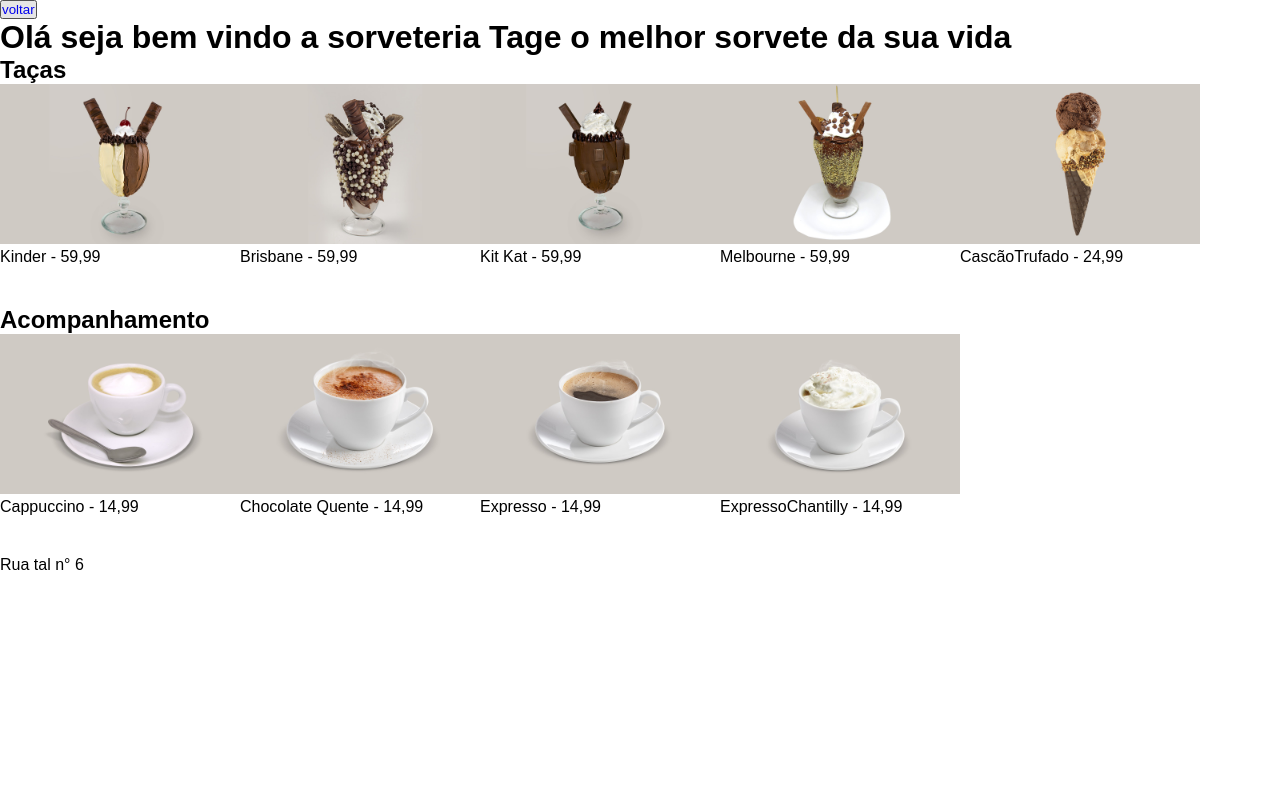
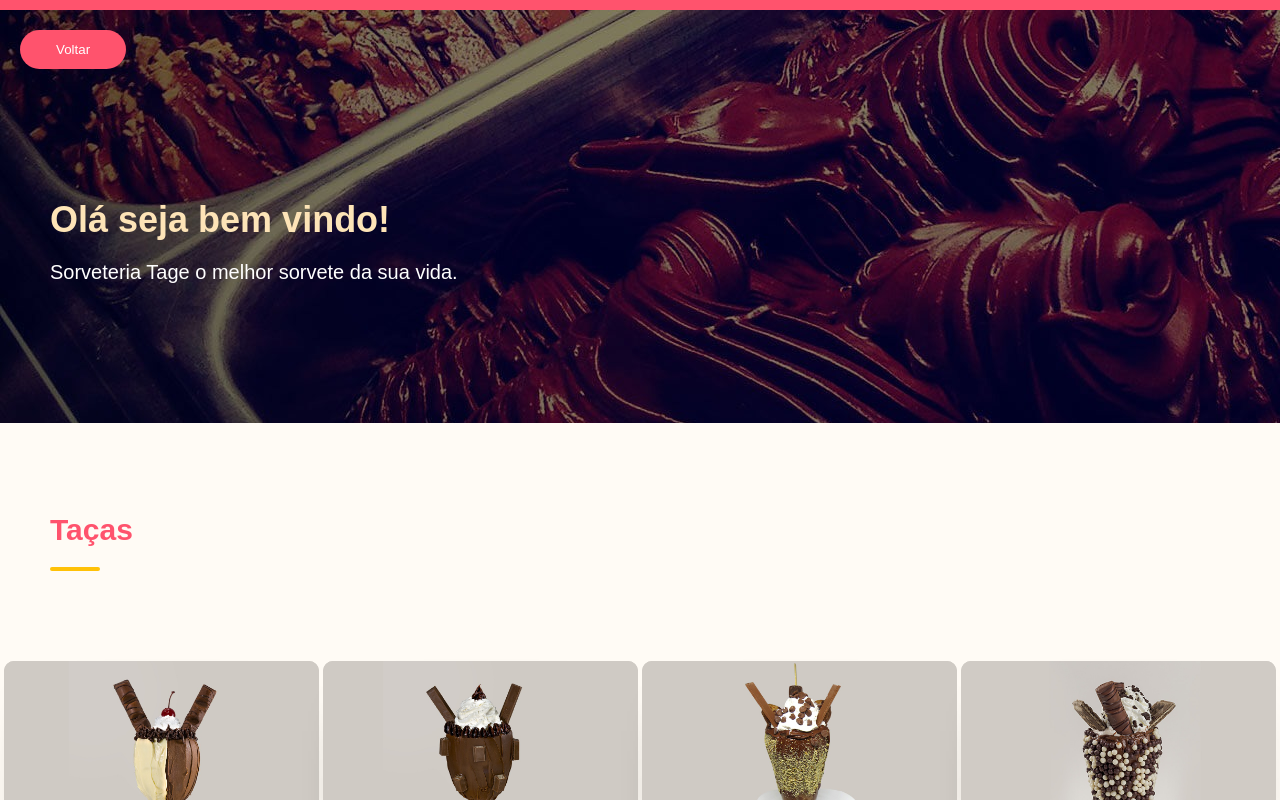
Before and after one commit to izadora0207/CP2-StyledRouter, a React (Create React App) app: page /sorveteria in a window 1280 px wide. Shown: the top 800 px of the page. Built offline with nearby package versions, Linux system fonts and the light colour scheme.

Commit message:
sorvete pronto?

```diff
--- a/src/app.css
+++ b/src/app.css
@@ -39,6 +39,14 @@ a{
   color: #fde4b7 ;
 }
 
+.banner{
+  background-image: url('./sorveteria/componente/img/sov.jpg');
+}
+
+.back{
+  background: #fde4b724;
+  padding-bottom: 200px;
+}
 
 @keyframes tada {
     from {
--- a/src/sorveteria/componente/cabecalho/Cabecalho.jsx
+++ b/src/sorveteria/componente/cabecalho/Cabecalho.jsx
@@ -1,13 +1,16 @@
 import React from 'react'
+import { Link } from 'react-router-dom'
+import { Button,H1,Div ,Linha} from '../../styled'
 
 export default function Cabecalho() {
     return (
         <div>
-            <h1>
-                <p>
-                    Olá seja bem vindo a sorveteria Tage o melhor sorvete da sua vida
-                </p>
-            </h1>
+            <Linha/>
+              <Button><Link to='/'>  Voltar </Link></Button>
+           <Div className='banner'>
+                <H1>Olá seja bem vindo!</H1>
+                <p> Sorveteria Tage o melhor sorvete da sua vida.</p>
+            </Div>
         </div>
     )
 }
--- a/src/sorveteria/componente/corpo/Corpo.jsx
+++ b/src/sorveteria/componente/corpo/Corpo.jsx
@@ -3,63 +3,63 @@ import Ft1 from '../img/KINDER.jpg'
 import Ft2 from '../img/Brisbane.jpg'
 import Ft3 from '../img/Kit Kat.jpg'
 import Ft4 from '../img/Melbourne.jpg'
-import Ft5 from '../img/CascãoTrufado.jpg'
-
 import Ct1 from '../img/Cappuccino.jpg'
 import Ct2 from '../img/Chocolate Quente.jpg'
 import Ct3 from '../img/Expresso.jpg'
 import Ct4 from '../img/ExpressoChantilly.jpg'
-import { Li, Ul, Img } from '../../../styled'
+import { Li, Ul, Img, H2,Linha2, H1} from '../../styled'
 
 export default function Corpo() {
     return (
-        <div>
-            <h2>
-                Taças
-            </h2>
+        <div className="back">
+            <H2>Taças  <Linha2/></H2>
+
             <Ul>
                 <Li>
-                    <Img src={Ft1} alt="" />
-                    <p>Kinder - 59,99</p>
+                <div><Img src={Ft1} alt="" /></div>
+                    <p>Kinder</p>
+                    <p>R$59,99</p>
                 </Li>
                 <Li>
-                    <Img src={Ft2} alt="" />
-                    <p>Brisbane - 59,99</p>
+                    <div><Img src={Ft3} alt="" /></div>
+                    <p className="p">Kit Kat</p>
+                    <p>R$59,99</p>
                 </Li>
                 <Li>
-                    <Img src={Ft3} alt="" />
-                    <p>Kit Kat - 59,99</p>
+                <div><Img src={Ft4} alt="" /></div>
+                    <p>Melbourne</p>
+                    <p>R$59,99</p>
                 </Li>
                 <Li>
-                    <Img src={Ft4} alt="" />
-                    <p>Melbourne - 59,99</p>
-                </Li>
-                <Li>
-                    <Img src={Ft5} alt="" />
-                    <p>CascãoTrufado - 24,99</p>
+                <div><Img src={Ft2} alt="" /></div>
+                    <p>Brisbane </p>
+                    <p>R$59,99</p>
                 </Li>
             </Ul>
 
-            <h2>
-                Acompanhamento
-            </h2>
+            <H2> Acompanhamentos <Linha2/></H2>
 
             <Ul>
                 <Li>
-                    <Img src={Ct1} alt="" />
-                    <p>Cappuccino - 14,99</p>
+                <div><Img src={Ct1} alt="" /></div>
+                    <p>Cappuccino</p>
+                    <p>R$14,99</p>
                 </Li>
                 <Li>
-                    <Img src={Ct2} alt="" />
-                    <p>Chocolate Quente - 14,99</p>
+                <div><Img src={Ct2} alt="" /></div>
+                    <p>Chocolate Quente </p>
+                    <p>R$14,99</p>
+
                 </Li>
                 <Li>
-                    <Img src={Ct3} alt="" />
-                    <p>Expresso - 14,99</p>
+                <div><Img src={Ct3} alt="" /></div>
+                    <p>Expresso</p>
+                    <p>R$14,99</p>
                 </Li>
                 <Li>
-                    <Img src={Ct4} alt="" />
-                    <p>ExpressoChantilly - 14,99</p>
+                <div><Img src={Ct4} alt="" /></div>
+                    <p>ExpressoChantilly</p>
+                    <p>R$14,99</p>
                 </Li>
             </Ul>
 
--- a/src/sorveteria/componente/index.js
+++ b/src/sorveteria/componente/index.js
@@ -6,7 +6,6 @@ import Rodape from "./rodape/Rodape";
 export default function IndexS() {
   return (
     <div className="App">
-      <button><Link to='/'>  voltar </Link></button>
       <Cabecalho />
       <Corpo />
       <Rodape />
--- a/src/sorveteria/componente/rodape/Rodape.jsx
+++ b/src/sorveteria/componente/rodape/Rodape.jsx
@@ -1,11 +1,11 @@
 import React from 'react'
+import { Footer } from '../../styled'
 
 export default function Rodape() {
     return (
-        <footer>
-            <p>
-                Rua tal n° 6
-            </p>
-        </footer>
+        <Footer>
+            <p>© 2021 - Tage </p>
+            <p>Melhor sorvete não há</p>
+        </Footer>
     )
 }
--- /dev/null
+++ b/src/sorveteria/styled.js
@@ -0,0 +1,134 @@
+import styled from "styled-components";
+
+
+export const Ul = styled.ul`
+    display: flex;
+    margin-bottom: 5vh;
+    justify-content: space-evenly;
+    flex-wrap:wrap;
+`
+export const Li = styled.li`
+
+    list-style: none;
+    text-align: center;
+    img{
+        -webkit-transition: all 0.8s ease;
+        transition: all 0.8s ease;
+    }
+    img:hover{
+        -webkit-transform: scale(1.2);
+        transform: scale(1.2);
+    }
+    img:hover {
+        .p{color:green}
+    }
+    p{
+        margin-top:25px;
+        font-size: 20px;
+        font-weight: 700;
+        font-family:'Helvetica'
+    }
+    div{
+        width: 315px;
+        height: auto;
+        border-radius: 10px;
+        overflow: hidden;
+        box-shadow: 1px 20px 60px -50px rgb(0 0 0 / 87%);
+        -webkit-transition: all 0.3s ease;
+        -webkit-transition: all 0.3s ease;
+        transition: all 0.3s ease;
+        background: #cfcac4;
+    }
+
+    div:hover{
+        -webkit-transform: scale(1.2);
+        transform: scale(1.2);
+        box-shadow: 0px 20px 60px -30px rgb(233 30 99 / 58%);
+
+    }
+
+`
+
+export const Img = styled.img`
+    height:auto;
+    width:100%;
+`
+
+export const H1 = styled.h1`
+    margin-bottom:20px;
+    text-align:center;
+    padding-top:50px;
+    color:#fde4b7;
+`
+
+
+export const H2 = styled.h2`
+  color: #ff536d;
+    padding: 90px 50px;
+    font-size: 30px;
+    display: flex;
+    align-content: center;
+    flex-direction: column;
+    justify-content: center;
+    align-items: flex-start;
+`
+
+export const Div = styled.div`
+    height: 313px;
+    padding: 50px;
+    align-items: flex-start;
+    display: flex;
+    justify-content: center;
+    flex-direction:column;
+    h1{
+        color: #fde4b7;
+        font-size:36px;
+    }
+    p{
+        color:white;
+        font-size:20px;
+    }
+
+`
+
+export const Button = styled.button`
+    margin-bottom: 16px;
+    background:#ff536d;
+    padding:11px 35px;
+    border-radius:20px;
+    margin:20px;
+    border: 1px solid transparent;
+    position:absolute;
+    a{
+        color: white
+    }
+`
+
+export const Linha = styled.div`
+   height:10px;
+   background:#ff536d;
+`
+
+
+export const Linha2 = styled.div`
+   height:4px;
+   background:#ffc107;
+   width:50px;
+   border-radius:50px;
+   margin-top:20px;
+
+
+`
+
+export const Footer = styled.footer`
+   height:100px;
+   background:#ff536d;
+   display:flex;
+   align-items:center;
+   justify-content:space-between;
+   padding:5px 30px;
+    p{
+        color:white;
+
+   }
+`
--- a/src/styled.js
+++ b/src/styled.js
@@ -15,6 +15,7 @@ export const Div = styled.div`
 export const Ul = styled.ul`
     display: flex;
     margin-bottom: 5vh;
+    justify-content: space-evenly;
 `
 export const Li = styled.li`
     list-style: none;
```
Also changed, not shown: src/sorveteria/componente/img/sov.jpg (added).
